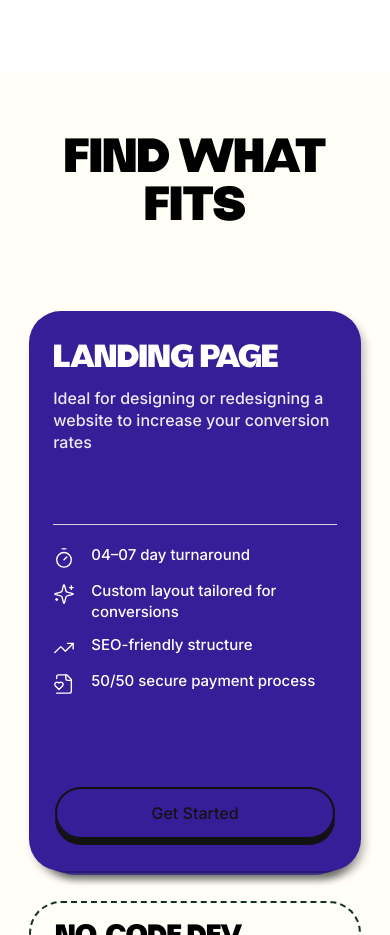
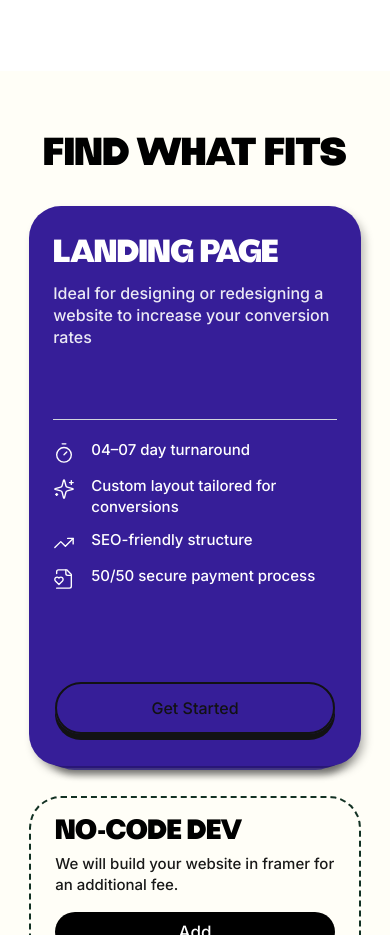
Before and after one commit to cyber-zeff/vistazo-main, a Next.js app: page / in a window 390 px wide. Shown: the part 2840-3775 px from the top of the page. Built offline with nearby package versions, Linux system fonts and the light colour scheme.

Commit message:
fixed spacing and text sizing of head

```diff
--- a/app/components/Pricing.tsx
+++ b/app/components/Pricing.tsx
@@ -248,7 +248,7 @@ const ProcessSection = () => {
 
   return (
     <section id="pricing" className="w-full bg-[#FFFEF7] text-black overflow-hidden py-16 lg:py-20 px-8 lg:px-12">
-      <h2 className="quantaFont font-black uppercase text-center mb-12 lg:mb-16 text-[clamp(48px,10vw,128px)] leading-none">
+      <h2 className="quantaFont font-black uppercase text-center lg:mb-16 text-[clamp(36px,10vw,128px)] leading-none">
         Find What Fits
       </h2>
 
```
